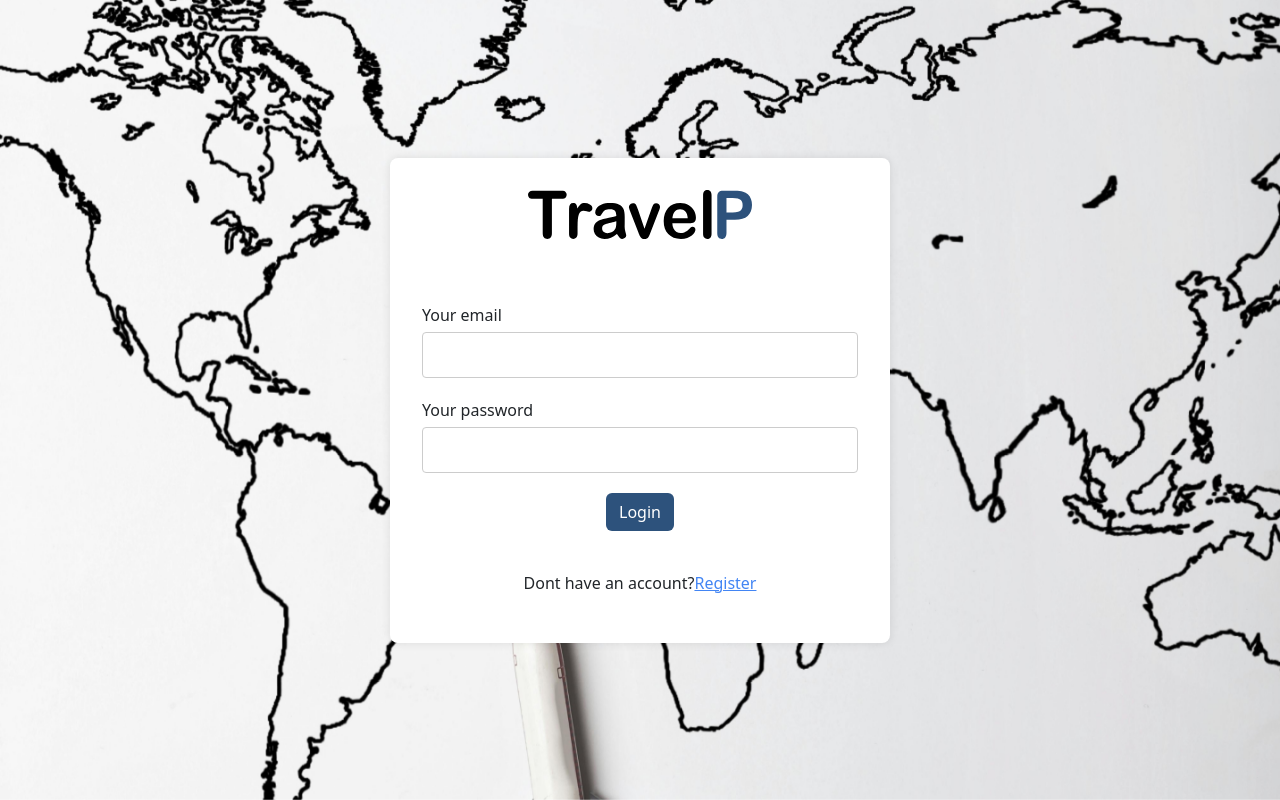
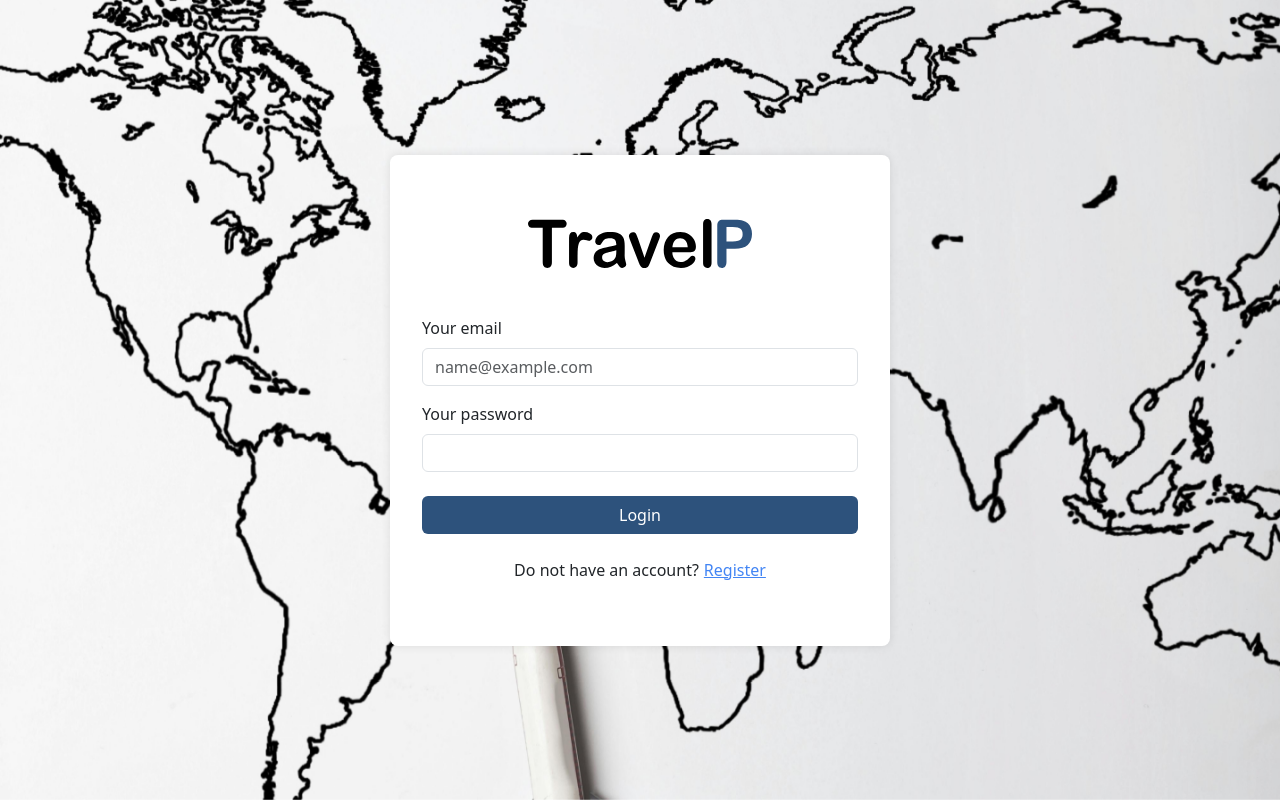
Before and after one commit to HtaSophia/travelp, a React (Create React App) app: page /login in a window 1280 px wide. Built offline with nearby package versions, Linux system fonts and the light colour scheme; no server answers.

Commit message:
Update the inputs on the SignIn component

```diff
--- a/src/components/Singin/Singin.css
+++ b/src/components/Singin/Singin.css
@@ -1,64 +1,23 @@
 .logo {
     width: 14rem;
-    margin-bottom: 4rem;
 }
 
 .sign-in-container {
     background-color: white;
-    padding: 2rem;
+    padding: 4rem 2rem;
     border-radius: 8px;
     box-shadow: 0 0 10px rgba(0, 0, 0, 0.1);
-    text-align: center;
     max-width: 500px;
     width: 100%;
     margin: 0 auto;
 }
 
-.input {
-    position: relative;
-    margin-bottom: 20px;
-    text-align: left;
-}
-
-.input label {
-    display: flex;
-    flex-direction: column;
-    text-align: left;
-    margin-bottom: 5px;
-}
-
-.input input {
+.btn {
     width: 100%;
-    padding: 10px;
-    border: 1px solid #ccc;
-    border-radius: 4px;
-    font-size: 16px;
-}
-
-
-
-.button {
-    width: 100%;
-    padding: 10px;
-    border: none;
-    border-radius: 4px;
-    color: white;
-    font-size: 16px;
-    cursor: pointer;
-    display: flex;
-    align-items: center;
-    justify-content: center;
-    background-color: #2D527C;
-}
-
-.register {
-
-    margin-top: 2.5rem;
-    font-size: 1rem;
-
 }
 
 .register a {
+    margin-left: 5px;
     color: #4285F4;
     text-decoration: none;
     text-decoration: underline;
--- a/src/components/Singin/Singin.js
+++ b/src/components/Singin/Singin.js
@@ -1,5 +1,6 @@
+import './Singin.css';
 import React, { useState } from "react";
-import './Singin.css';
+import { NavLink } from "react-router-dom";
 import logo from '../../assets/images/Logo.svg';
 import Button from '../shared/Button/Button';
 
@@ -13,30 +14,50 @@ export default function Singin() {
 
     const handleSubmit = (event) => {
         event.preventDefault();
-        alert(formData);
+        console.log(formData)
     }
 
     return (
         <div className="auth-container">
-            <div className="sign-in-container">
-                <img className="logo" src={logo} alt="TravelP logo with the Travel as blue text and P as green text"></img>
+            <div className="sign-in-container text-center">
+                <img className="logo mb-5" src={logo} alt="TravelP logo with the Travel as blue text and P as green text"></img>
 
-                <form className="form" onSubmit={handleSubmit}>
-                    <div className="input">
-                        <label>Your email</label>
-                        <input type="email" id="email" name="email" value={formData.name} onChange={handleChange} autoComplete="username" />
+                <form className="form text-start" onSubmit={handleSubmit}>
+                    <div className="mb-3">
+                        <label className="form-label">Your email</label>
+                        <input
+                            className="form-control"
+                            type="email"
+                            id="email"
+                            name="email"
+                            placeholder="name@example.com"
+                            value={formData.name}
+                            onChange={handleChange}
+                            autoComplete="username"
+                            required
+                        />
                     </div>
 
-                    <div className="input">
-                        <label>Your password</label>
-                        <input type="password" id="password" name="password" value={formData.name} onChange={handleChange} autoComplete="current-password" />
+                    <div className="mb-4">
+                        <label className="form-label">Your password</label>
+                        <input
+                            className="form-control"
+                            type="password"
+                            id="password"
+                            name="password"
+                            value={formData.name}
+                            onChange={handleChange}
+                            autoComplete="current-password"
+                            required
+                        />
                     </div>
 
                     <Button text="Login" type="submit" />
                 </form>
 
-                <div className="register">
-                    <p>Dont have an account?<a href="#">Register</a></p>
+                <div className="register mt-4">
+                    <span>Do not have an account?</span>
+                    <NavLink className="navbar-brand" to="/register">Register</NavLink>
                 </div>
             </div>
         </div>
```
